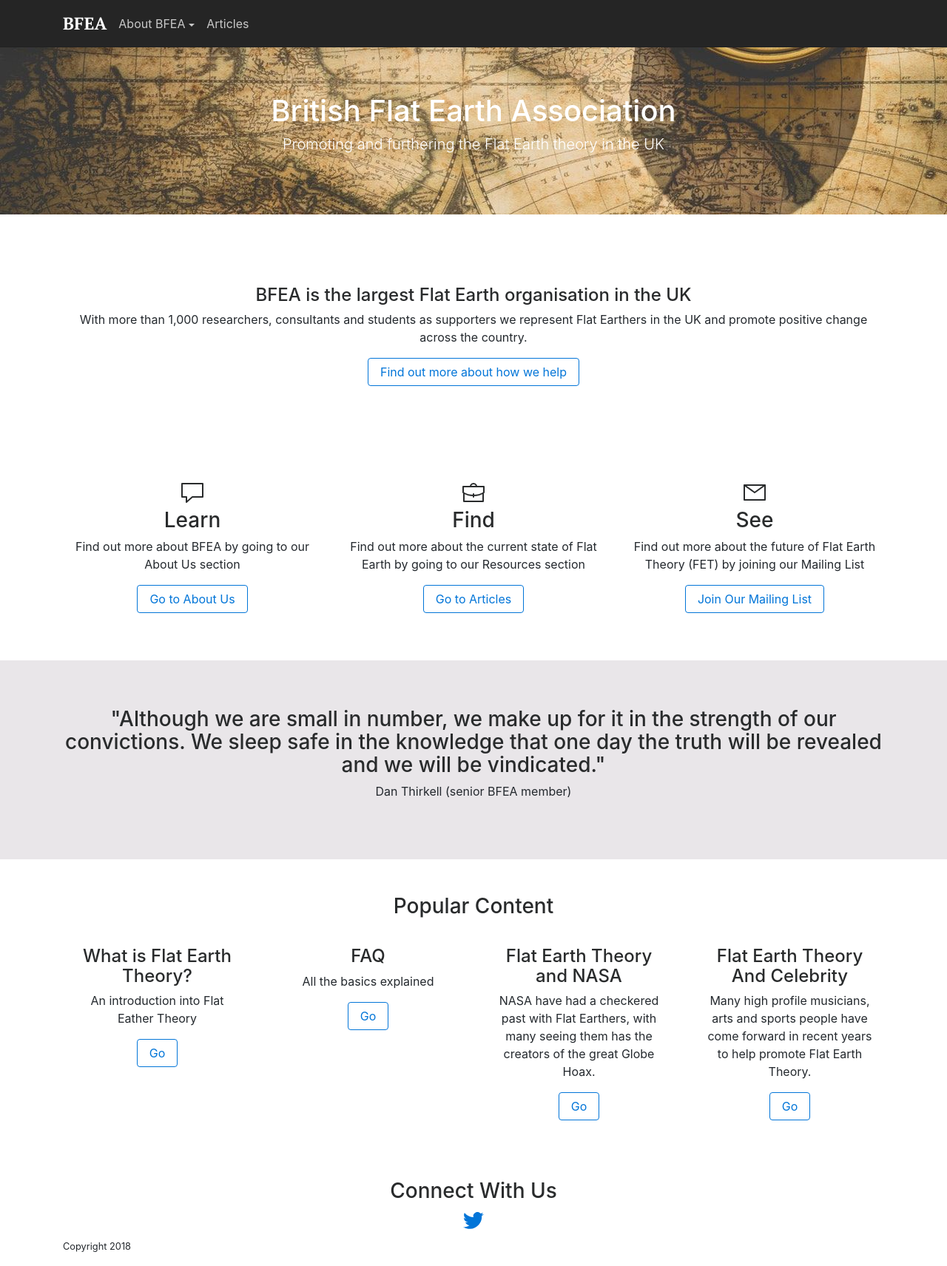
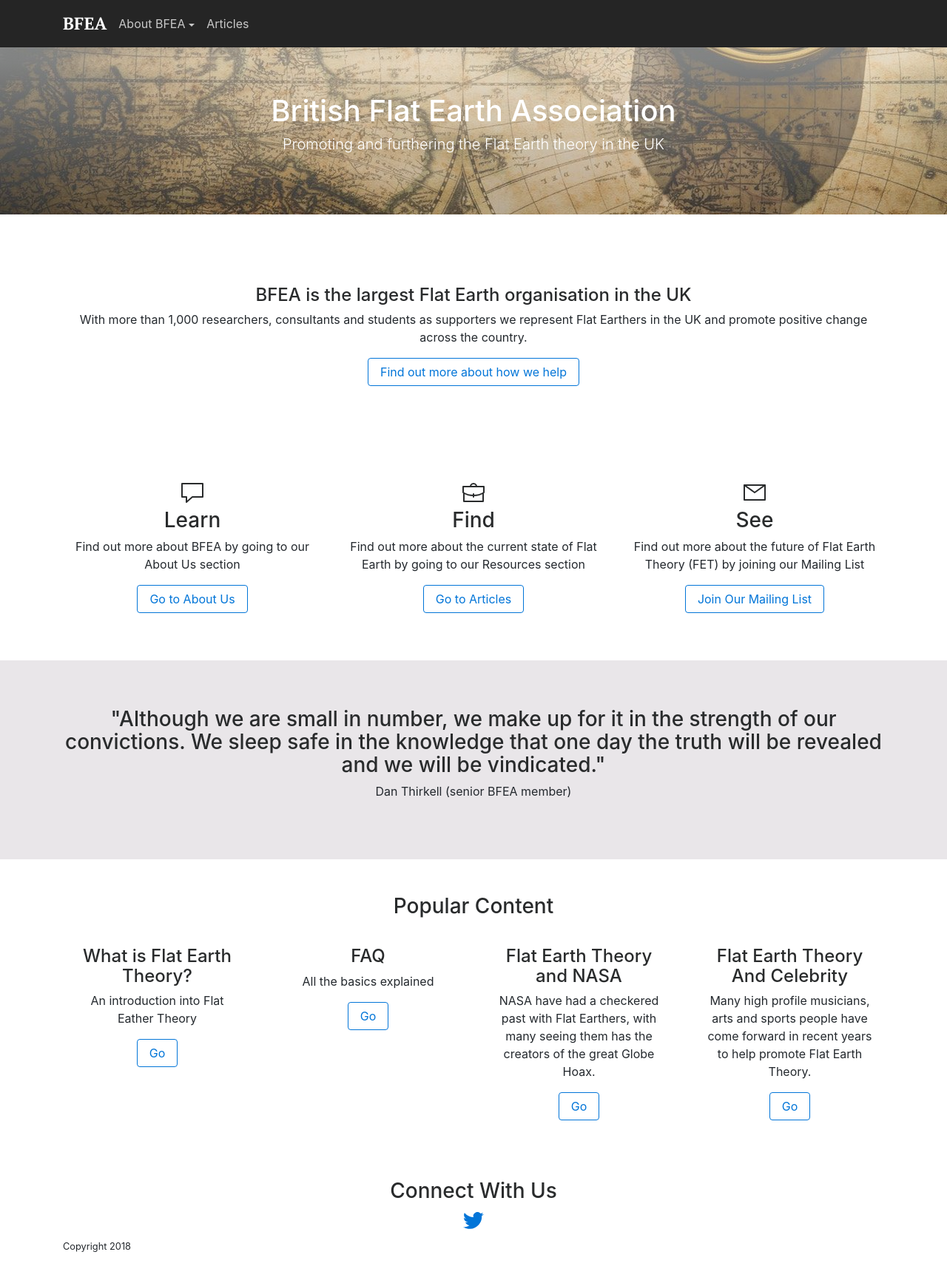
Before and after one commit to krussll/etsysimplicity, a Jekyll site: the page built from index.md, in a window 1280 px wide. Shown: the whole page at 74% size. Built offline with Jekyll 4.4.1, drawn with Linux system fonts in a browser that asks for light colours; nearby versions of some CDN libraries.

Commit message:
Update home.html

```diff
--- a/_layouts/home.html
+++ b/_layouts/home.html
@@ -3,7 +3,7 @@
   {% include head.html %}
   <body>
     {% include nav.html %}
-    <div class="jumbotron post-colour-black dark" style="background: url(/images/home-maps.jpeg) no-repeat center center">
+    <div class="jumbotron post-colour-black dark" style="background: linear-gradient(rgba(236, 239, 238, 0.45), rgba(34, 37, 40, 0.25)),  url(/images/home-maps.jpeg) no-repeat center center">
       <div class="container text-center">
         <h1>{{ page.title }}</h1>
         <p class="lead">{{ page.sub-title }}</p>
```
